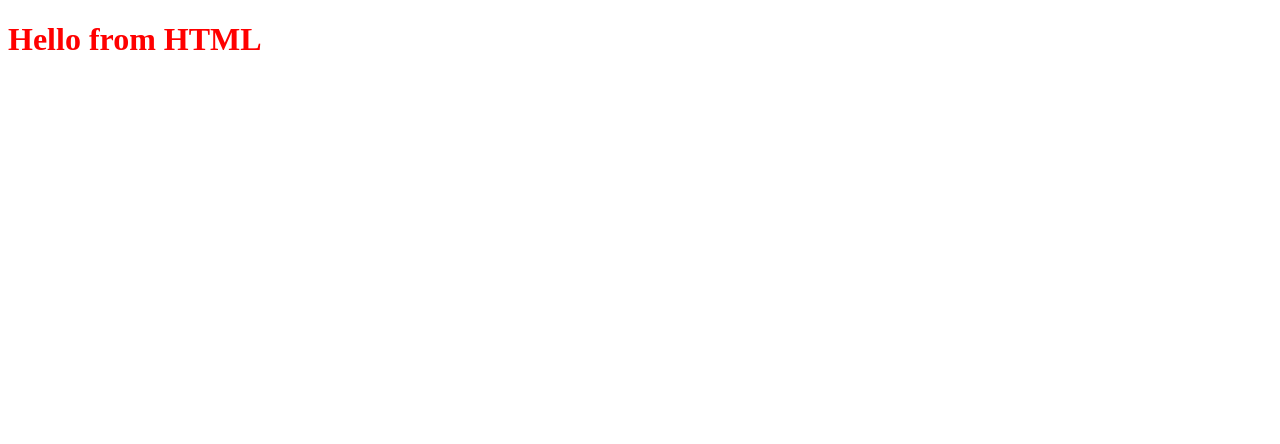
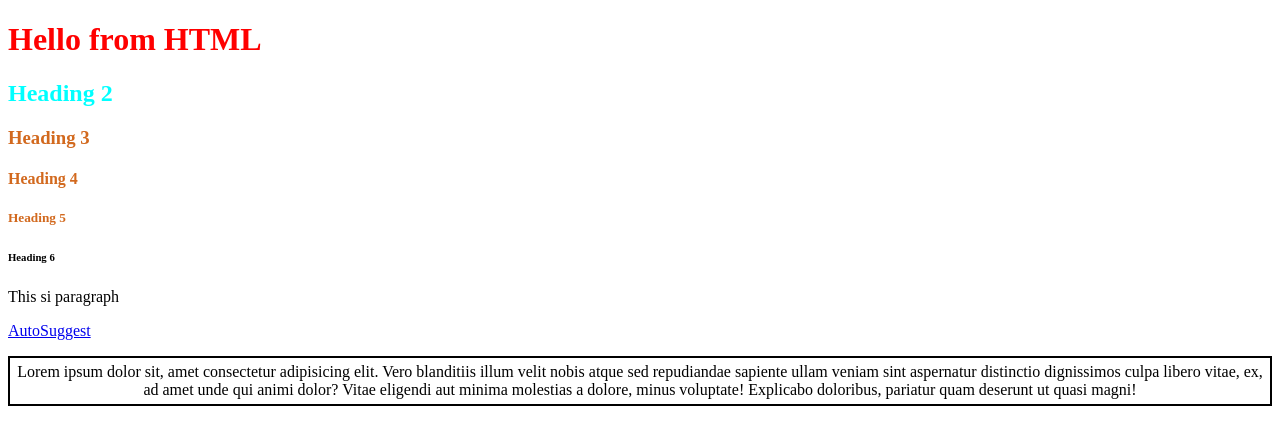
Before and after one commit to navya-thottempudi/autosuggest, a website: page frontend/index.html in a window 1280 px wide. Drawn offline with Linux system fonts and the light colour scheme.

Commit message:
Introduction to HTML

```diff
--- a/frontend/css/index.css
+++ b/frontend/css/index.css
@@ -1,3 +1,17 @@
 h1{
     color: red;
 }
+
+#heading-2{
+    color:aqua;
+}
+.heading{
+    color:chocolate;
+}
+.para{
+    border:2px;
+    border-color:black;
+    border-style:solid;
+    padding: 5px;
+    text-align: center;
+}
--- a/frontend/index.html
+++ b/frontend/index.html
@@ -8,6 +8,14 @@
 </head>
 <body>
     <h1>Hello from HTML</h1>
+    <h2 id="heading-2" >Heading 2</h2>
+    <h3 class="heading">Heading 3</h3>
+    <h4 class="heading">Heading 4</h4>
+    <h5 class="heading">Heading 5</h5>
+    <h6>Heading 6</h6>
+    <p>This si paragraph</p>
+    <a href="https://autosuggest-4rm6.onrender.com">AutoSuggest</a>
+    <p class="para">Lorem ipsum dolor sit, amet consectetur adipisicing elit. Vero blanditiis illum velit nobis atque sed repudiandae sapiente ullam veniam sint aspernatur distinctio dignissimos culpa libero vitae, ex, ad amet unde qui animi dolor? Vitae eligendi aut minima molestias a dolore, minus voluptate! Explicabo doloribus, pariatur quam deserunt ut quasi magni!</p>
     <script src="js/index.js"></script>
 </body>
 </html>
```
